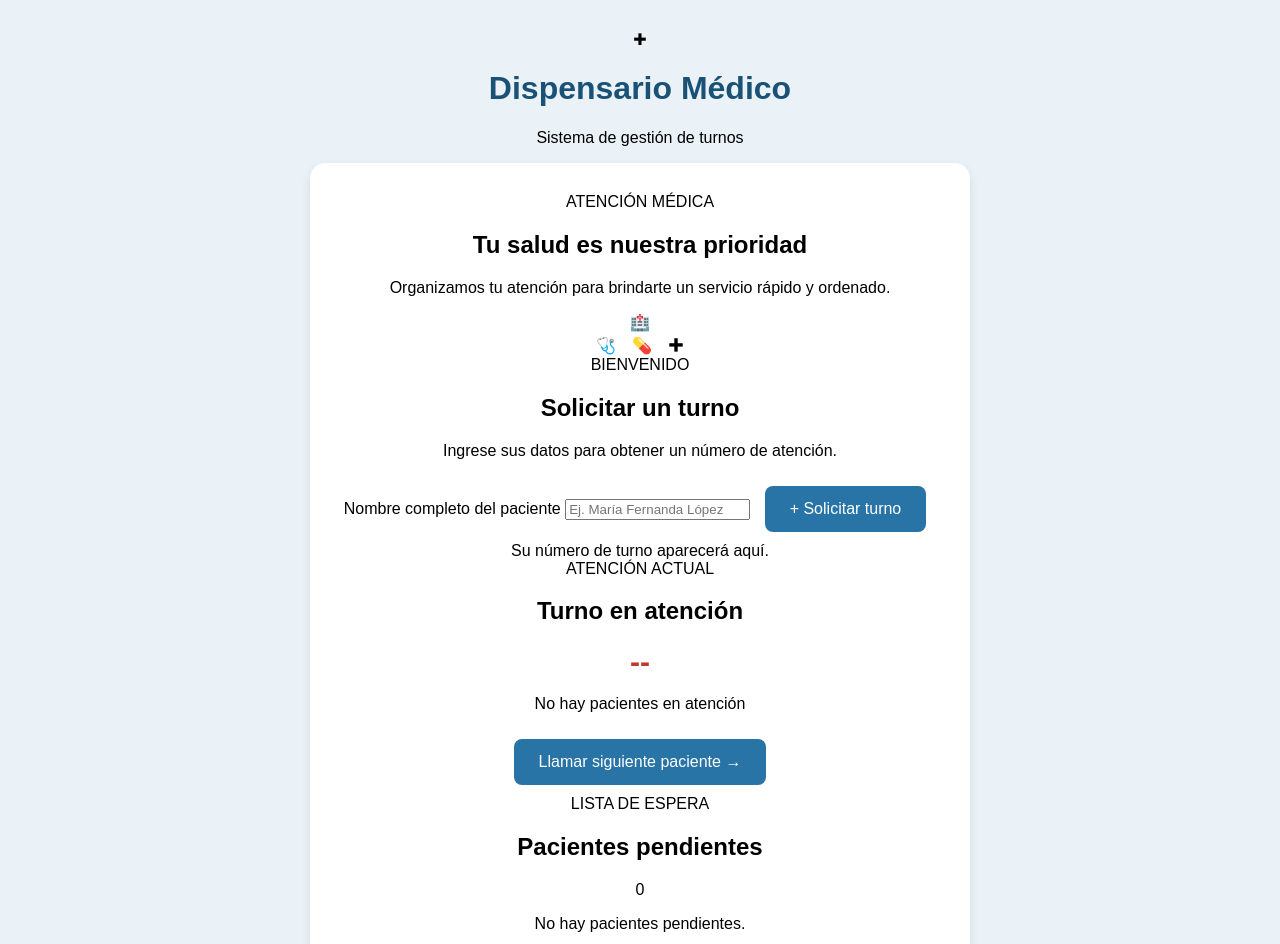
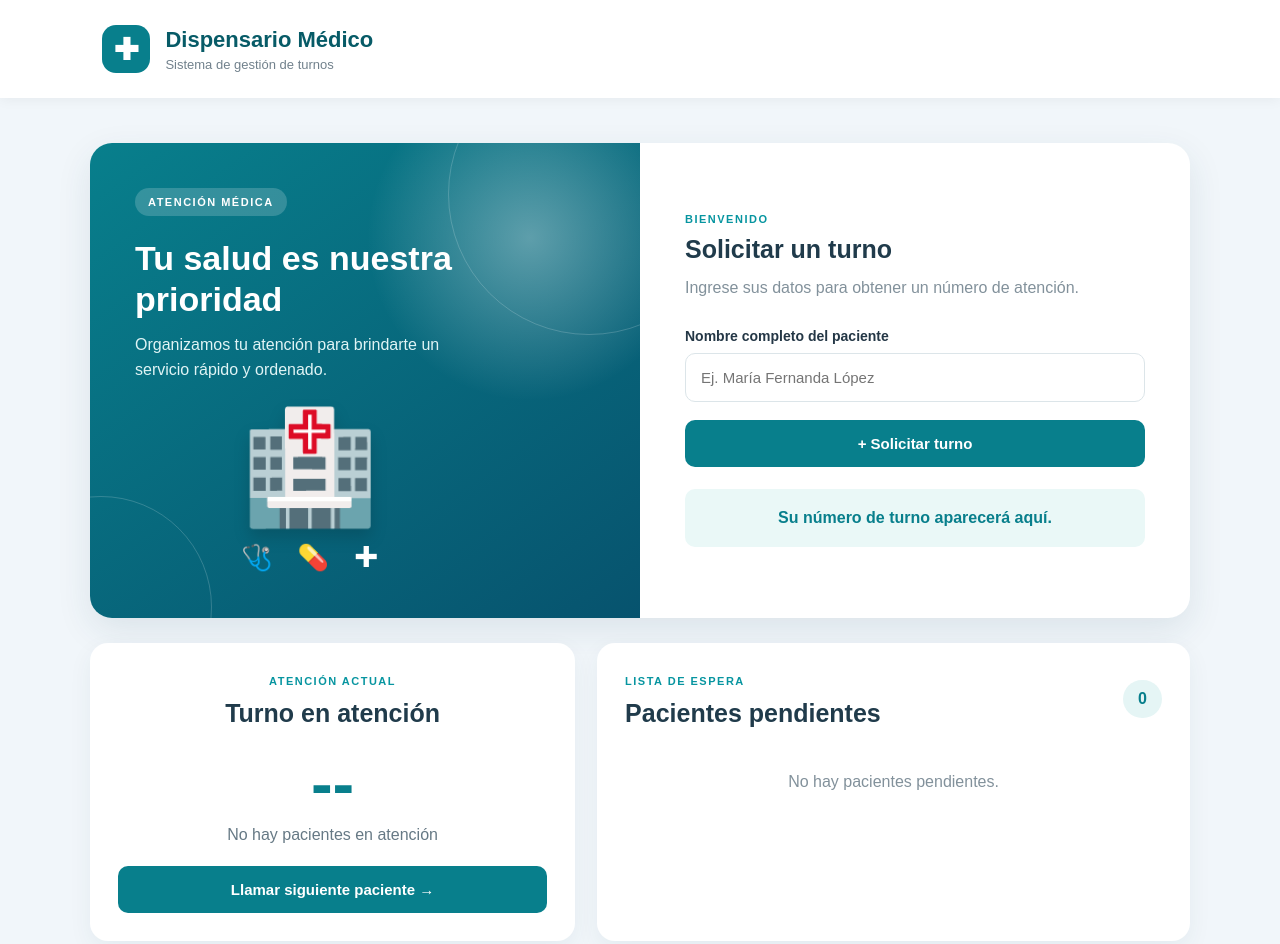
Before and after one commit to daniela18caiza-creator/SistemaTurnos, a plain HTML site: page index.html in a window 1280 px wide. Shown: the top 944 px of the page. Drawn offline with Linux system fonts and the light colour scheme.

Commit message:
Refactor estilos.css for improved layout and design

```diff
--- a/estilos.css
+++ b/estilos.css
@@ -1,54 +1,382 @@
+* {
+    margin: 0;
+    padding: 0;
+    box-sizing: border-box;
+}
 
 body {
     font-family: Arial, sans-serif;
-    background-color: #eaf2f8;
-    text-align: center;
-    margin: 0;
-    padding: 30px;
+    background: #f1f6fa;
+    color: #243746;
+    min-height: 100vh;
 }
 
-.contenedor {
-    background-color: white;
-    max-width: 600px;
-    margin: auto;
-    padding: 30px;
-    border-radius: 15px;
-    box-shadow: 0 4px 10px rgba(0,0,0,0.1);
+/* ENCABEZADO */
+
+.encabezado {
+    display: flex;
+    align-items: center;
+    gap: 15px;
+    padding: 25px 8%;
+    background: white;
+    box-shadow: 0 2px 12px rgba(0, 0, 0, 0.05);
 }
 
-h1 {
-    color: #1a5276;
+.logo {
+    background: #087f8c;
+    color: white;
+    width: 48px;
+    height: 48px;
+    border-radius: 14px;
+    display: grid;
+    place-items: center;
+    font-size: 30px;
+    font-weight: bold;
 }
 
-button {
-    background-color: #2874a6;
-    color: white;
-    border: none;
-    padding: 14px 25px;
-    border-radius: 8px;
-    cursor: pointer;
-    font-size: 16px;
-    margin: 10px;
+.encabezado h1 {
+    color: #075b67;
+    font-size: 22px;
 }
 
-button:hover {
-    background-color: #154360;
+.encabezado p {
+    color: #71818c;
+    font-size: 13px;
+    margin-top: 4px;
 }
 
-.panel {
-    background-color: #f4f6f7;
-    padding: 20px;
-    margin-top: 25px;
-    border-radius: 10px;
+/* CONTENEDOR */
+
+.contenedor {
+    width: 90%;
+    max-width: 1100px;
+    margin: 45px auto;
 }
 
-#numeroTurno {
-    color: #117864;
-    font-size: 28px;
+/* TARJETA PRINCIPAL */
+
+.tarjeta-principal {
+    display: grid;
+    grid-template-columns: 1fr 1fr;
+    background: white;
+    border-radius: 22px;
+    overflow: hidden;
+    box-shadow: 0 12px 35px rgba(25, 70, 90, 0.10);
 }
 
-#turnoActual {
-    font-size: 30px;
+/* PANEL VISUAL DEL DISPENSARIO */
+
+.panel-imagen {
+    background:
+        radial-gradient(circle at 80% 20%, rgba(255,255,255,0.35), transparent 28%),
+        linear-gradient(145deg, #087f8c, #07536e);
+    min-height: 410px;
+    display: flex;
+    align-items: center;
+    padding: 45px;
+    color: white;
+    position: relative;
+    overflow: hidden;
+}
+
+.panel-imagen::before,
+.panel-imagen::after {
+    content: "";
+    position: absolute;
+    border: 1px solid rgba(255,255,255,0.18);
+    border-radius: 50%;
+}
+
+.panel-imagen::before {
+    width: 280px;
+    height: 280px;
+    right: -90px;
+    top: -90px;
+}
+
+.panel-imagen::after {
+    width: 220px;
+    height: 220px;
+    left: -100px;
+    bottom: -100px;
+}
+
+.texto-imagen {
+    position: relative;
+    z-index: 1;
+}
+
+.etiqueta {
+    display: inline-block;
+    background: rgba(255,255,255,0.18);
+    padding: 8px 13px;
+    border-radius: 20px;
+    font-size: 11px;
+    letter-spacing: 1.5px;
     font-weight: bold;
-    color: #c0392b;
 }
+
+.texto-imagen h2 {
+    font-size: 34px;
+    line-height: 1.2;
+    margin: 22px 0 12px;
+    max-width: 350px;
+}
+
+.texto-imagen p {
+    color: #e0f4f5;
+    line-height: 1.6;
+    max-width: 330px;
+}
+
+.ilustracion {
+    font-size: 110px;
+    text-align: center;
+    margin-top: 20px;
+    filter: drop-shadow(0 8px 8px rgba(0,0,0,0.15));
+}
+
+.iconos-medicos {
+    text-align: center;
+    font-size: 25px;
+    margin-top: 5px;
+}
+
+/* FORMULARIO */
+
+.panel-formulario {
+    padding: 55px 45px;
+    display: flex;
+    flex-direction: column;
+    justify-content: center;
+}
+
+.subtitulo {
+    color: #0795a0;
+    font-size: 11px;
+    font-weight: bold;
+    letter-spacing: 1.5px;
+}
+
+.panel-formulario h2,
+.tarjeta-actual h2,
+.tarjeta-lista h2 {
+    font-size: 25px;
+    margin-top: 10px;
+    color: #203b4b;
+}
+
+.descripcion {
+    color: #82919b;
+    line-height: 1.5;
+    margin: 12px 0 28px;
+}
+
+.panel-formulario label {
+    font-weight: bold;
+    font-size: 14px;
+    margin-bottom: 9px;
+}
+
+.panel-formulario input {
+    padding: 15px;
+    border: 1px solid #dce5e9;
+    border-radius: 10px;
+    font-size: 15px;
+    outline: none;
+    width: 100%;
+}
+
+.panel-formulario input:focus {
+    border-color: #0795a0;
+    box-shadow: 0 0 0 3px rgba(7,149,160,0.10);
+}
+
+.boton-principal,
+.boton-siguiente {
+    border: none;
+    padding: 15px;
+    border-radius: 10px;
+    color: white;
+    font-size: 15px;
+    font-weight: bold;
+    cursor: pointer;
+    transition: 0.2s;
+}
+
+.boton-principal {
+    background: #087f8c;
+    margin-top: 18px;
+}
+
+.boton-principal:hover,
+.boton-siguiente:hover {
+    background: #075b67;
+    transform: translateY(-2px);
+}
+
+.mensaje-turno {
+    background: #eaf8f7;
+    color: #087f8c;
+    padding: 17px;
+    border-radius: 10px;
+    margin-top: 22px;
+    text-align: center;
+    font-weight: bold;
+    line-height: 1.5;
+}
+
+/* PANELES INFERIORES */
+
+.panel-turnos {
+    display: grid;
+    grid-template-columns: 0.9fr 1.1fr;
+    gap: 22px;
+    margin-top: 25px;
+}
+
+.tarjeta-actual,
+.tarjeta-lista {
+    background: white;
+    border-radius: 18px;
+    padding: 28px;
+    box-shadow: 0 8px 25px rgba(25,70,90,0.06);
+}
+
+.tarjeta-actual {
+    text-align: center;
+}
+
+.numero-actual {
+    color: #087f8c;
+    font-size: 65px;
+    font-weight: bold;
+    margin: 18px 0 5px;
+}
+
+#pacienteActual {
+    color: #667985;
+    margin-bottom: 22px;
+}
+
+.boton-siguiente {
+    background: #087f8c;
+    width: 100%;
+}
+
+.titulo-lista {
+    display: flex;
+    align-items: center;
+    justify-content: space-between;
+    gap: 10px;
+    margin-bottom: 20px;
+}
+
+.contador {
+    background: #e5f5f5;
+    color: #087f8c;
+    padding: 10px 15px;
+    border-radius: 20px;
+    font-weight: bold;
+}
+
+.lista-pacientes {
+    display: flex;
+    flex-direction: column;
+    gap: 10px;
+}
+
+.paciente {
+    display: flex;
+    align-items: center;
+    justify-content: space-between;
+    gap: 12px;
+    background: #f5f9fa;
+    border-radius: 10px;
+    padding: 14px;
+}
+
+.datos-paciente {
+    display: flex;
+    align-items: center;
+    gap: 12px;
+}
+
+.avatar {
+    width: 38px;
+    height: 38px;
+    border-radius: 50%;
+    background: #d9f0ef;
+    color: #087f8c;
+    display: grid;
+    place-items: center;
+    font-weight: bold;
+}
+
+.nombre {
+    font-weight: bold;
+    font-size: 14px;
+}
+
+.estado {
+    font-size: 12px;
+    color: #82919b;
+    margin-top: 4px;
+}
+
+.numero-lista {
+    color: #087f8c;
+    font-weight: bold;
+}
+
+.vacio {
+    text-align: center;
+    color: #82919b;
+    padding: 25px 5px;
+}
+
+footer {
+    text-align: center;
+    color: #87959d;
+    font-size: 13px;
+    padding: 20px;
+}
+
+/* DISEÑO PARA CELULARES */
+
+@media (max-width: 750px) {
+    .contenedor {
+        margin: 25px auto;
+    }
+
+    .tarjeta-principal,
+    .panel-turnos {
+        grid-template-columns: 1fr;
+    }
+
+    .panel-imagen {
+        min-height: 300px;
+        padding: 30px;
+    }
+
+    .texto-imagen h2 {
+        font-size: 27px;
+    }
+
+    .ilustracion {
+        font-size: 75px;
+    }
+
+    .panel-formulario {
+        padding: 35px 25px;
+    }
+
+    .tarjeta-actual,
+    .tarjeta-lista {
+        padding: 22px;
+    }
+
+    .encabezado {
+        padding: 20px 5%;
+    }
+}
```
